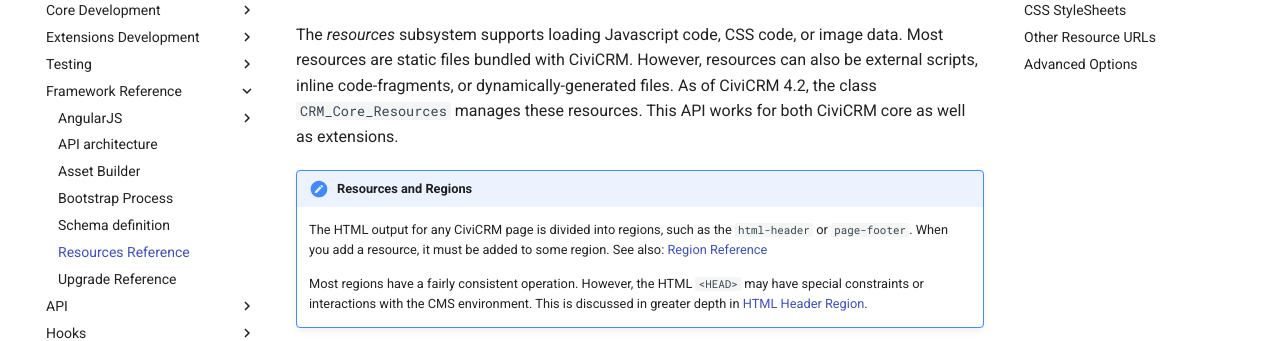
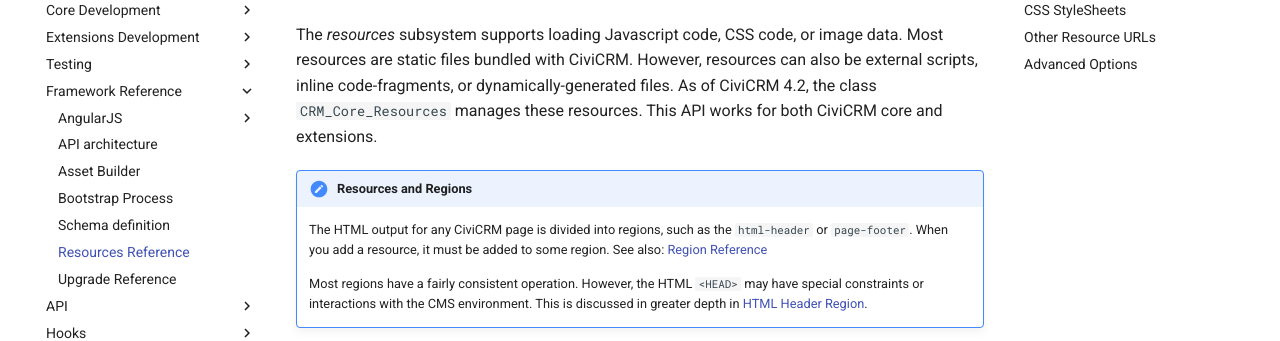
Before and after one commit to civicrm/civicrm-dev-docs, an MkDocs documentation site: the page built from docs/framework/resources.md, in a window 1280 px wide and 900 px high. Shown: the part 209-550 px from the top of the window. Built offline with MkDocs 1.6.1 and Material for MkDocs 9.7.7, drawn with Linux system fonts in a browser that asks for light colours; comment, search, counter and statistics services are not loaded; old or Windows-style settings are respelled for this version of MkDocs.

Commit message:
Update resources.md

```diff
--- a/docs/framework/resources.md
+++ b/docs/framework/resources.md
@@ -2,7 +2,7 @@
 
 ## Introduction
 
-The *resources* subsystem supports loading Javascript code, CSS code, or image data. Most resources are static files bundled with CiviCRM. However, resources can also be external scripts, inline code-fragments, or dynamically-generated files. As of CiviCRM 4.2, the class `CRM_Core_Resources` manages these resources. This API works for both CiviCRM core as well as extensions.
+The *resources* subsystem supports loading Javascript code, CSS code, or image data. Most resources are static files bundled with CiviCRM. However, resources can also be external scripts, inline code-fragments, or dynamically-generated files. As of CiviCRM 4.2, the class `CRM_Core_Resources` manages these resources. This API works for both CiviCRM core and extensions.
 
 !!! note "Resources and Regions"
     The HTML output for any CiviCRM page is divided into regions, such as the `html-header` or `page-footer`. When you add a resource, it must be added to some region. See also: [Region Reference](https://wiki.civicrm.org/confluence/display/CRMDOC/Region+Reference)
```
